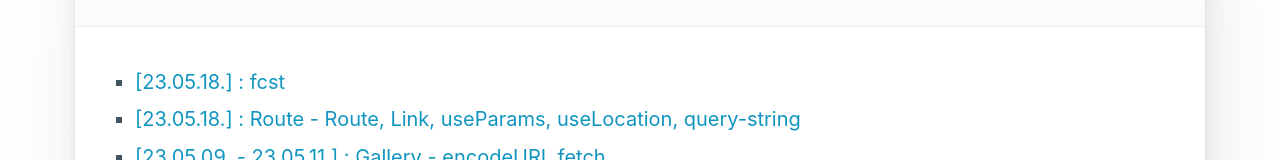
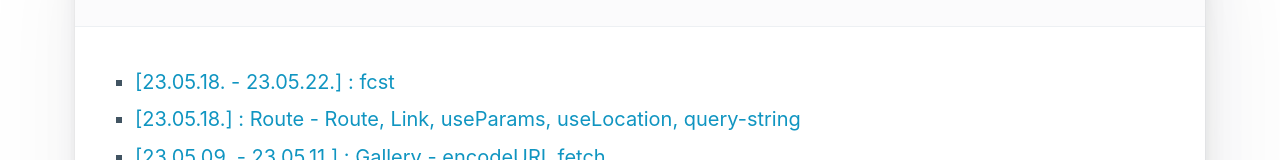
Before and after one commit to mnmn092631/K-digital-2023-3-React, a React (Create React App) app: page / in a window 1280 px wide. Shown: the part 127-287 px from the top of the page. Built offline with nearby package versions, Linux system fonts and the light colour scheme.

Commit message:
Home.js li 수정

```diff
--- a/src/Home.js
+++ b/src/Home.js
@@ -9,7 +9,7 @@ const Home = () => {
         </header>
         <ul>
           <li>
-            <Link to="fcst">[23.05.18.] : fcst</Link>
+            <Link to="fcst">[23.05.18. - 23.05.22.] : fcst</Link>
           </li>
           <li>
             <Link to="route">
```
